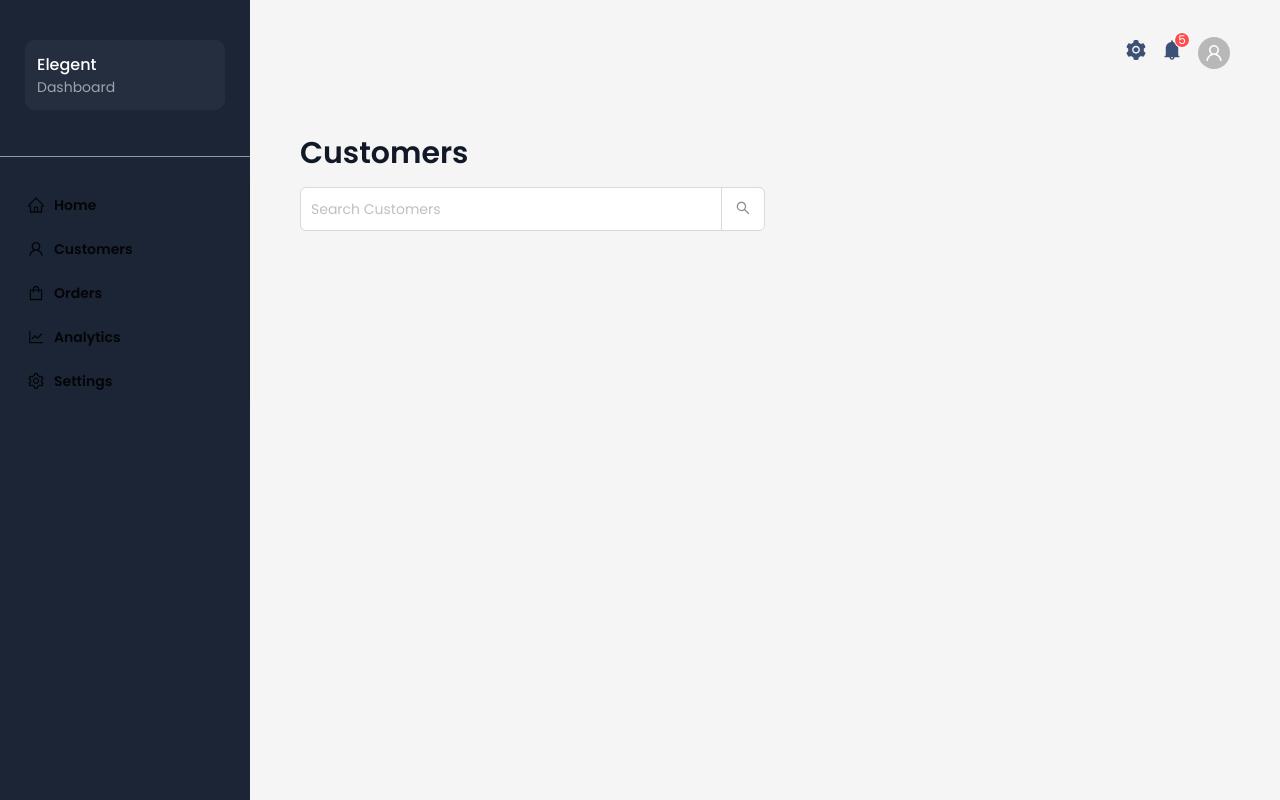
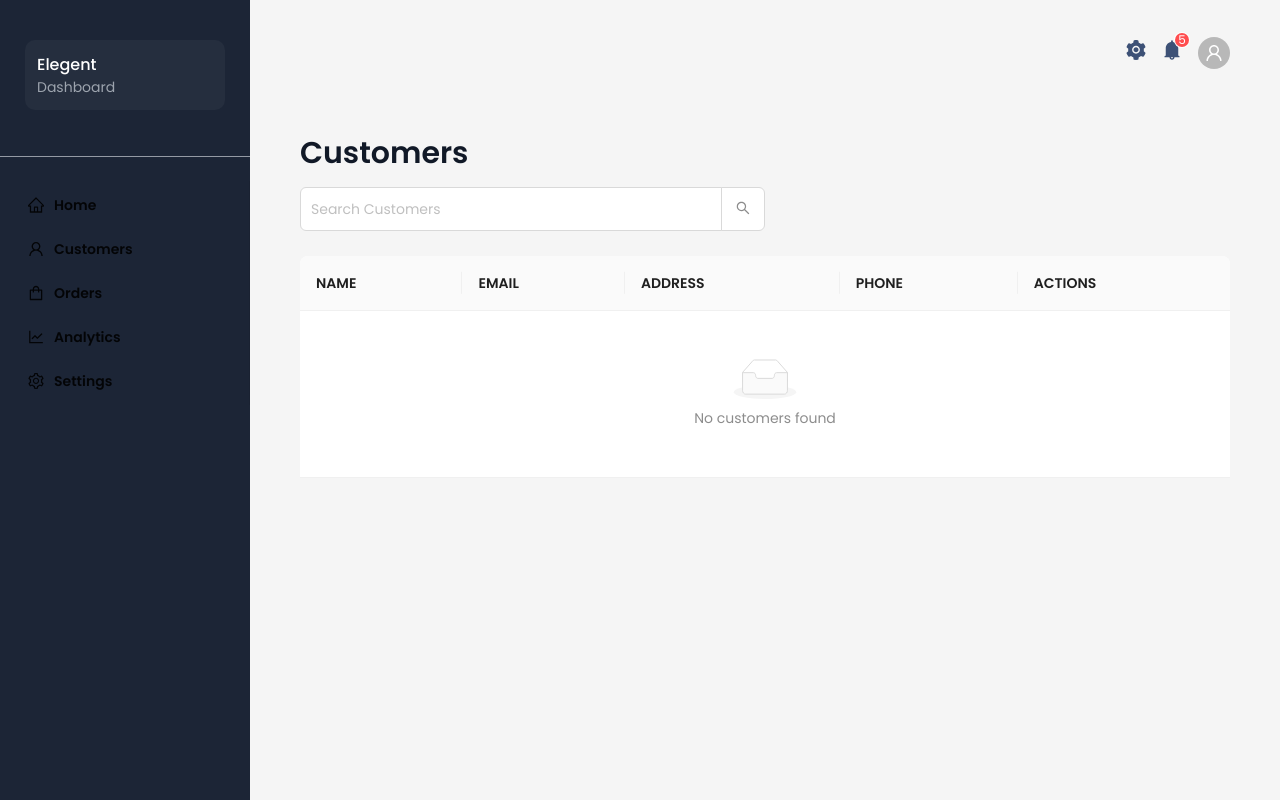
Before and after one commit to thomasdev9/dashboard-app, a React (Create React App) app: page /customers in a window 1280 px wide. Built offline with nearby package versions, Linux system fonts and the light colour scheme; the HTML template or start-up script is replaced by a standard one.

Commit message:
Customers table

```diff
--- a/src/App.css
+++ b/src/App.css
@@ -49,6 +49,11 @@
   width: 44px !important;
 }
 
+.ant-table-wrapper {
+  width: 100%;
+  padding: 25px 0px 0px 0px;
+}
+
 @media only screen and (max-width: 992px) {
   .ant-layout-header {
     justify-content: space-between;
--- a/src/api/configs/axios-configs.js
+++ b/src/api/configs/axios-configs.js
@@ -5,6 +5,8 @@ export const api = axios.create({
   baseURL: 'https://fakestoreapi.com',
   headers: {
     'Content-Type': 'application/json',
+    'Access-Control-Allow-Origin': '*',
+    'Access-Control-Allow-Credentials': true,
   },
 });
 
--- a/src/pages/customers.js
+++ b/src/pages/customers.js
@@ -1,16 +1,76 @@
+import React from 'react';
 import Content from '../features/ui/content';
-import { Typography, Input } from 'antd';
+import { Typography, Input, Table, Empty, Dropdown, Menu, Button } from 'antd';
+import { MoreOutlined, EditOutlined, DeleteOutlined } from '@ant-design/icons';
 
 const { Title } = Typography;
 const { Search } = Input;
 
+const dropdownMenu = (
+  <Menu>
+    <Menu.Item key="0">
+      <Button type="link">
+        <EditOutlined /> Επεξεργασία
+      </Button>
+    </Menu.Item>
+    <Menu.Item key="1">
+      <Button type="link" danger>
+        <DeleteOutlined /> Διαγραφή
+      </Button>
+    </Menu.Item>
+  </Menu>
+);
+
 function Customers() {
+  const columns = [
+    {
+      title: 'NAME',
+      dataIndex: 'name',
+      key: 'name',
+    },
+    {
+      title: 'EMAIL',
+      dataIndex: 'email',
+      key: 'email',
+    },
+    {
+      title: 'ADDRESS',
+      dataIndex: 'address',
+      key: 'address',
+    },
+    {
+      title: 'PHONE',
+      dataIndex: 'phone',
+      key: 'phone',
+    },
+    {
+      title: 'ACTIONS',
+      key: 'actions',
+      render: () => {
+        return (
+          <Dropdown overlay={dropdownMenu} trigger={['hover']}>
+            <Button className="ant-dropdown-link" onClick={(e) => e.preventDefault()} type="link">
+              <MoreOutlined style={{ fontSize: '20px' }} />
+            </Button>
+          </Dropdown>
+        );
+      },
+    },
+  ];
+
   return (
     <Content>
       <Title style={{ color: 'rgb(17, 25, 39)' }} level={2}>
         Customers
       </Title>
       <Search placeholder="Search Customers" className="search-bar" enterButton={false} addonAfter={false} />
+      <Table
+        dataSource={[]}
+        columns={columns}
+        scroll={{ x: true }}
+        pagination={{ pageSize: 5, position: ['bottomCenter'] }}
+        locale={{ emptyText: <Empty image={Empty.PRESENTED_IMAGE_SIMPLE} description={'No customers found'} /> }}
+      />
     </Content>
   );
 }
```
